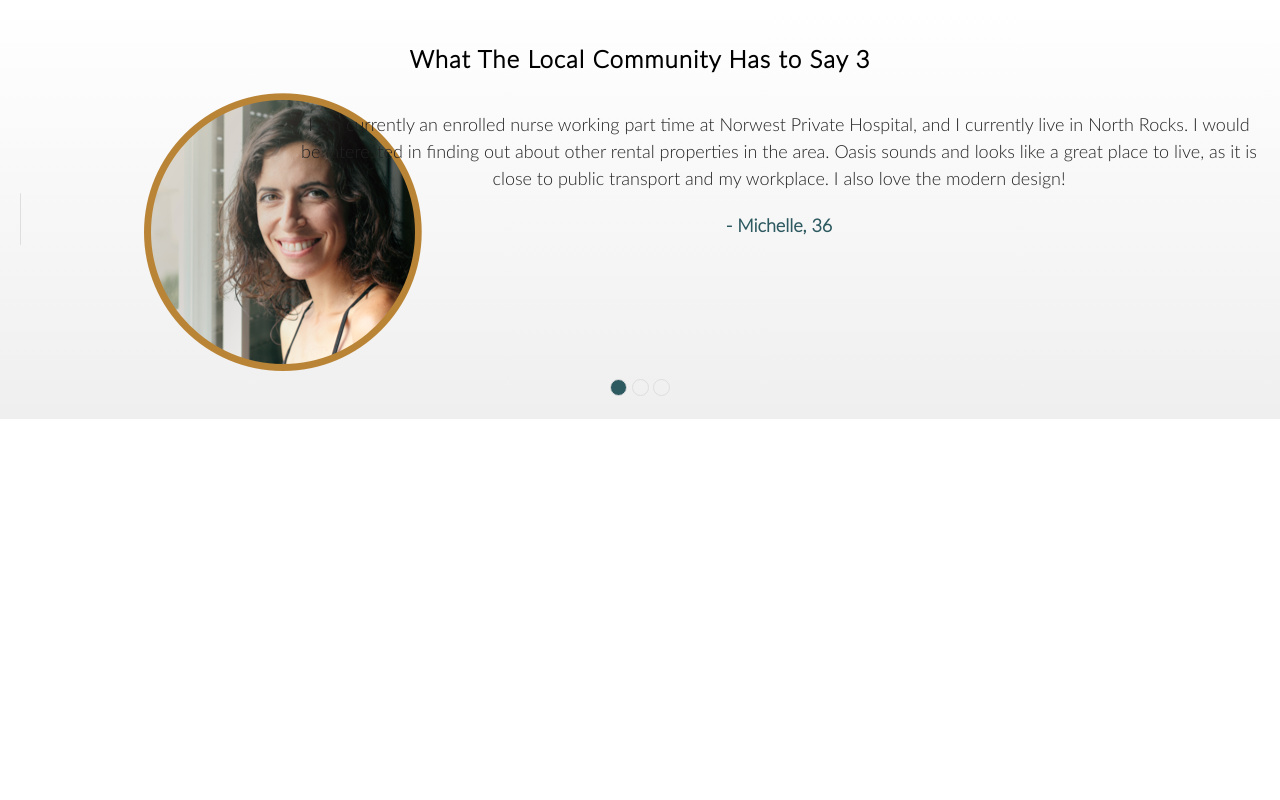
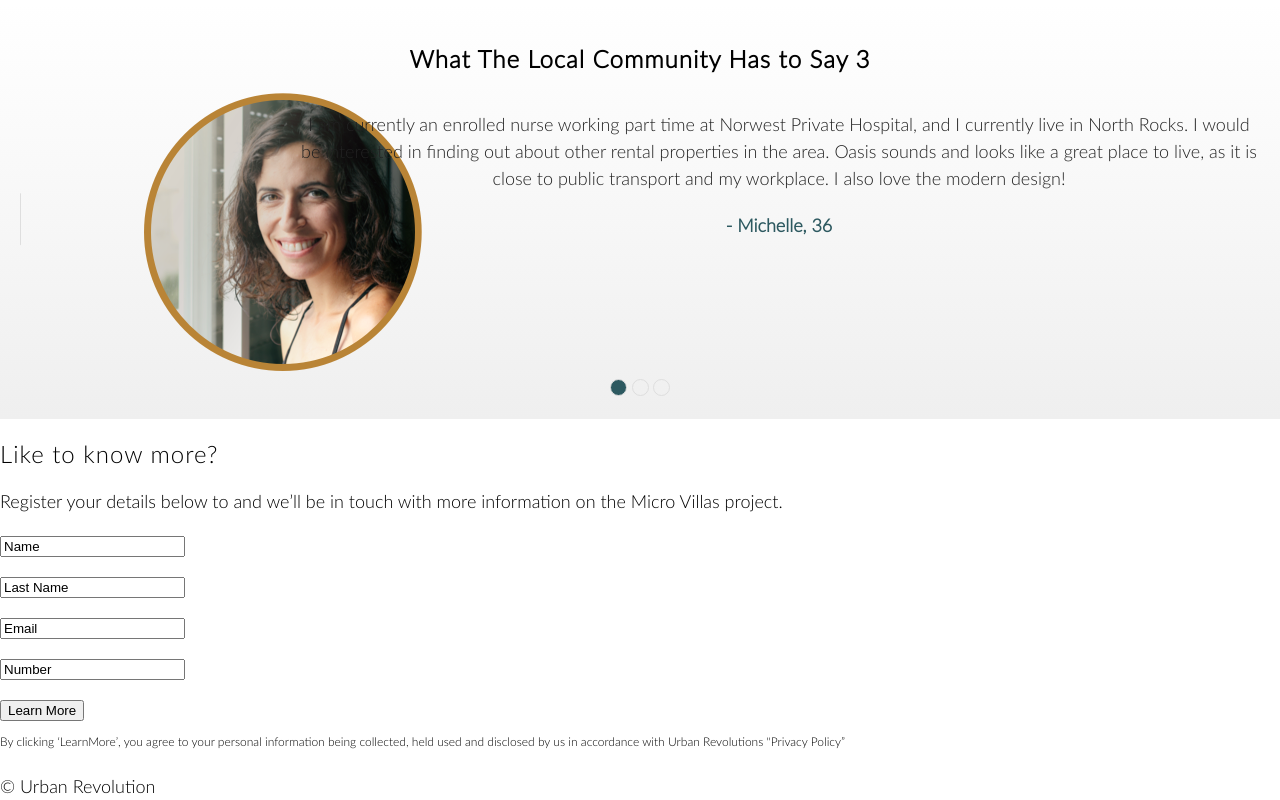
Before and after one commit to G1086/dev-test, a plain HTML site: page index.html in a window 1280 px wide. Shown: the part 1971-2771 px from the top of the page. Before the commit the page ends 2390 px from the top, so only its background shows below. Drawn offline with nearby package versions, Linux system fonts and the light colour scheme.

Commit message:
add fifth section
add form with animation and footer

```diff
--- a/index.html
+++ b/index.html
@@ -157,8 +157,25 @@
 					  </ol>
 				</div>
 			</div>
+			<div class="section5">
+				<div class="form wow fadeInUp">
+					<div class="inform">
+						<h2>Like to know more?</h2>
+						<p>Register your details below to and weʼll be in touch with more information on the Micro Villas project.</p>
+					</div>
+					<form action="#">
+						<input type="text" name="firstname" value="Name"><br><br>
+						<input type="text" name="lastname" value="Last Name"><br><br>
+						<input type="text" name="email" value="Email"><br><br>
+						<input type="text" name="number" value="Number"><br><br>
+						<button type="submit" value="Submit">Learn More</button>
+					</form>
+					<p style="font-size:12px;padding-bottom:2px;">By clicking ‘LearnMoreʼ, you agree to your personal information being collected, held used and disclosed by us in accordance with Urban Revolutions "Privacy Policy”</p>
+				</div>
+			</div>
 		</section>
 		<footer>
+		<p>&copy; Urban Revolution</p>
 		</footer>
 	</body>
 </html>
```
